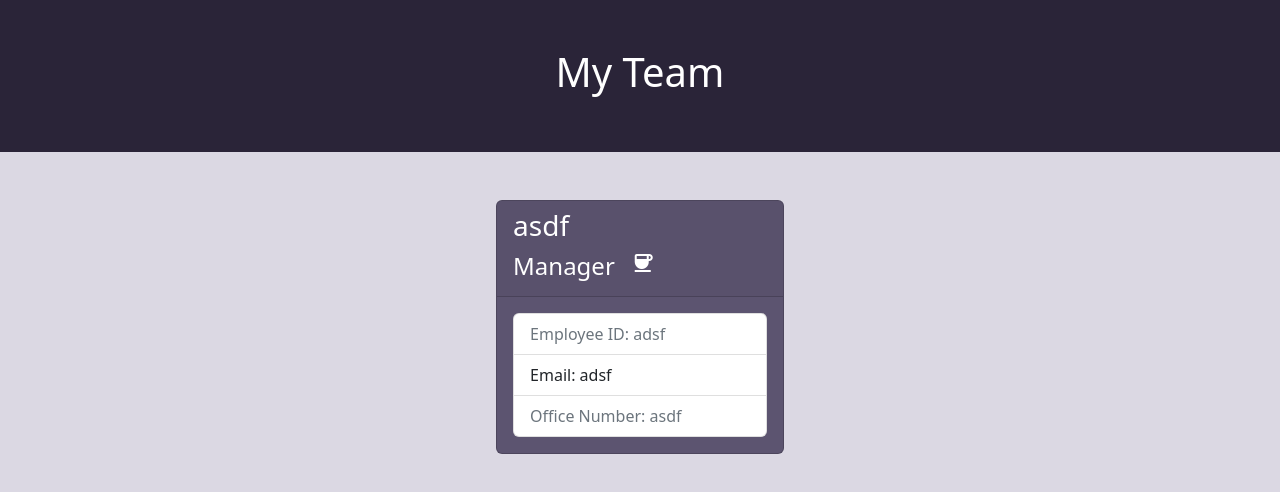
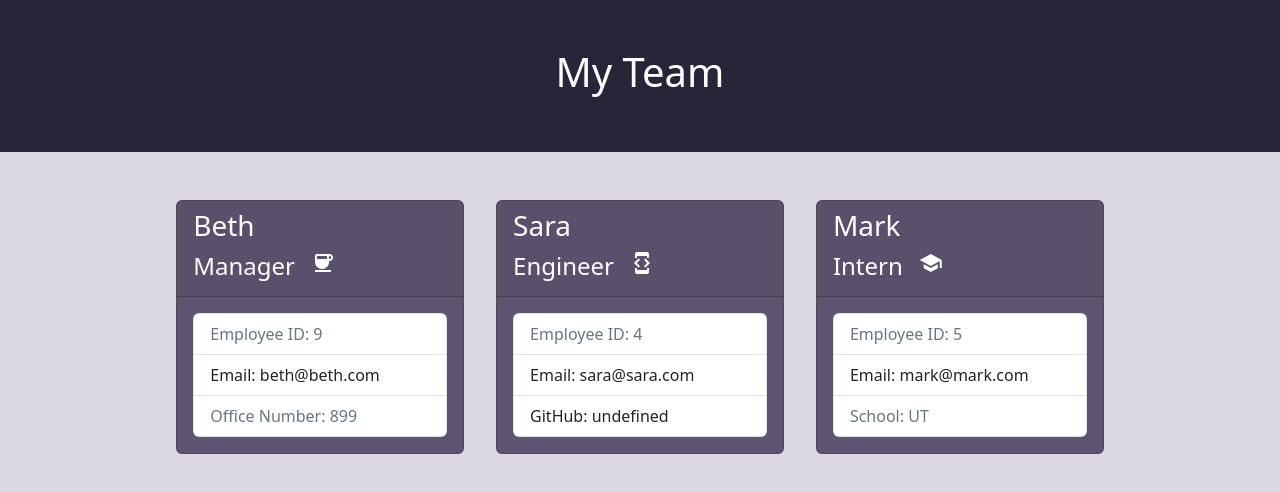
Before and after one commit to L-Jones-hub/Team-Profile-Generator, a website: page content/index.html in a window 1280 px wide. Drawn offline with nearby package versions, Linux system fonts and the light colour scheme.

```diff
--- a/content/index.html
+++ b/content/index.html
@@ -19,13 +19,35 @@
         <div class="container-fluid d-flex justify-content-center">
             <section class='row cards d-flex justify-content-center flex-wrap col-11'><div class="card col-md-4 col-lg-3 p-0 mb-5 ms-3 me-3 rounded">
         <div class="card-header w-100 col-12">
-            <h3>asdf</h3>
+            <h3>Beth</h3>
             <h4>Manager<span class="material-icons ps-3">coffee</span>
         </div>
         <div class="card-body ">
             <div class="list-group">
-                <a href="#" class="list-group-item list-group-item-action disabled">Employee ID: adsf</a>
-                <a href="mailto:adsf" class="list-group-item list-group-item-action">Email: adsf</a><a href="#" class="list-group-item list-group-item-action disabled">Office Number: asdf</a>
+                <a href="#" class="list-group-item list-group-item-action disabled">Employee ID: 9</a>
+                <a href="mailto:beth@beth.com" class="list-group-item list-group-item-action">Email: beth@beth.com</a><a href="#" class="list-group-item list-group-item-action disabled">Office Number: 899</a>
+            </div>
+        </div>
+    </div><div class="card col-md-4 col-lg-3 p-0 mb-5 ms-3 me-3 rounded">
+        <div class="card-header w-100 col-12">
+            <h3>Sara</h3>
+            <h4>Engineer<span class="material-icons ps-3">developer_mode</span>
+        </div>
+        <div class="card-body ">
+            <div class="list-group">
+                <a href="#" class="list-group-item list-group-item-action disabled">Employee ID: 4</a>
+                <a href="mailto:sara@sara.com" class="list-group-item list-group-item-action">Email: sara@sara.com</a><a href="https://github.com/undefined" class="list-group-item list-group-item-action">GitHub: undefined</a>
+            </div>
+        </div>
+    </div><div class="card col-md-4 col-lg-3 p-0 mb-5 ms-3 me-3 rounded">
+        <div class="card-header w-100 col-12">
+            <h3>Mark</h3>
+            <h4>Intern<span class="material-icons ps-3">school</span>
+        </div>
+        <div class="card-body ">
+            <div class="list-group">
+                <a href="#" class="list-group-item list-group-item-action disabled">Employee ID: 5</a>
+                <a href="mailto:mark@mark.com" class="list-group-item list-group-item-action">Email: mark@mark.com</a><a href="#" class="list-group-item list-group-item-action disabled">School: UT</a>
             </div>
         </div>
     </div></section>
```
Also changed, not shown: README.md.
